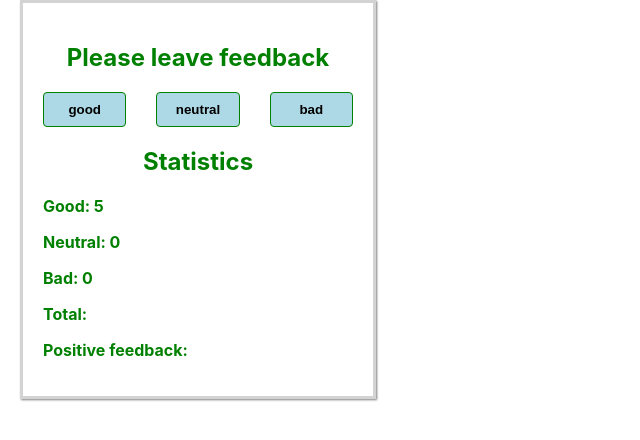
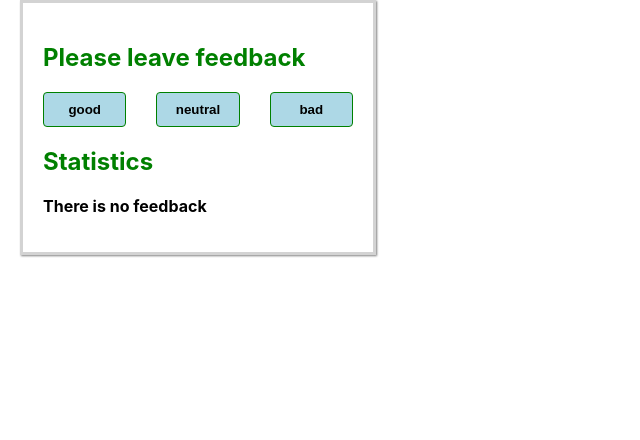
Before and after one commit to daria31v/goit-react-hw-02-feedback, a React (Create React App) app: page / in a window 1280 px wide. Shown: the top 440 px of the page, without its empty margins (0-640 px from the left). Built offline with nearby package versions, Linux system fonts and the light colour scheme.

Commit message:
commit tast 1

```diff
--- a/src/components/App.jsx
+++ b/src/components/App.jsx
@@ -1,78 +1,68 @@
-import { BoxFeedbackOptions, Title } from './App.styled';
+import { BoxFeedbackOptions } from './App.styled';
+import PropTypes from 'prop-types'
 import { FeedbackOptions } from './FeedbackOptions/FeedbackOptions';
 import { Statistics } from './Statistics/Statistics';
 import { Component } from 'react';
-// import { Section } from './Section/Section';
+import { Section } from './Section/Section';
 
 export class App extends Component {
-  static defaultProps = {};
+  static defaultProps = {
+    state: PropTypes.number.isRequired
+  };
   static propTypes = {};
 
-
   state = {
-    good: 5,
+    good: 0,
     neutral: 0,
     bad: 0,
   };
 
-
-
   leaveFeedback = name => {
-    // console.log(this.state.good, 'HELLO')
     this.setState(prevState => ({
       [name]: prevState[name] + 1,
-    //     // good: prevState.value + 1,
-    //     // neutral: prevState.value + 1,
-    //     // bad: prevState.value + 1
-
     }));
   };
 
-  // addFeedback = feedback => {
-  //   this.setState(prevState => ({ [feedback]: prevState[feedback] + 1 }));
-  // };
-// leaveFeedback = name => {
-//     this.setState(prevState => ({
-//       [name]: prevState[name] + 1,
-//     }));
-//   };
-
-  //
-  countTotalFeedback = ({ good, neutral, bad }) => {
-    return good + neutral + bad;
+  countTotalFeedback = () => {
+    return this.state.good + this.state.bad + this.state.neutral;
   };
 
-  countPositiveFeedbackPercentage = (good, total) => {
-    return (total / good) * 100;
+  countPositiveFeedbackPercentage = () => {
+    return Math.ceil(
+      (this.state.good /
+        (this.state.good + this.state.bad + this.state.neutral)) *
+        100
+    );
   };
 
   render() {
     const { good, neutral, bad } = this.state;
     const options = Object.keys(this.state);
-    // console.log(good, neutral, bad)
-    // console.log(options);
 
     return (
       <BoxFeedbackOptions>
-        {/* <Section title=> */}
-        <Title>Please leave feedback</Title>
+        <Section title="Please leave feedback" children>
           <FeedbackOptions
             options={options}
             onLeaveFeedback={this.leaveFeedback}
-        />
-        {/* </Section> */}
+          ></FeedbackOptions>
+        </Section>
 
-        {/* <Section title=> */}
-        <Title>Statistics</Title>
+        <Section title="Statistics" children>
           <Statistics
             good={good}
             neutral={neutral}
             bad={bad}
-          // total={this.countTotalFeedback}
-          // positivePercentage={this.countPositiveFeedbackPercentage}
+            total={this.countTotalFeedback()}
+            positivePercentage={this.countPositiveFeedbackPercentage()}
           />
-        {/* </Section> */}
+        </Section>
       </BoxFeedbackOptions>
     );
   }
 }
+
+// App.propTypes = {
+//   total: PropTypes.func.isRequired,
+//   positivePercentage: PropTypes.func.isRequired,
+// }
--- a/src/components/App.styled.js
+++ b/src/components/App.styled.js
@@ -4,11 +4,8 @@ export const BoxFeedbackOptions = styled.div`
 margin-left: 20px;
 padding: 20px;
 display: block;
-text-align: center;
+text-align: left;
 border: 3px solid lightgray;
 width: 310px;
 box-shadow: 1px 1px 2px gray;
 `
-export const Title = styled.h2`
-color: green;
-`
--- a/src/components/Section/Section.jsx
+++ b/src/components/Section/Section.jsx
@@ -1,4 +1,20 @@
-// import {} from './Section.styled'
+import PropTypes from 'prop-types'
 
-// import { FeedbackOptions } from "components/FeedbackOptions/FeedbackOptions";
-// import { Statistics } from "components/Statistics/Statistics";
+import {Title} from './Section.styled'
+
+export const Section = ({title, children}) => {
+    return (
+        <>
+        <Title> {title}</Title>
+        {children}
+        </>
+   )
+}
+
+Section.propTypes = {
+  children: PropTypes.oneOfType([
+    PropTypes.arrayOf(PropTypes.element),
+    PropTypes.element.isRequired
+  ]),
+  title: PropTypes.string.isRequired,
+}
--- a/src/components/Section/Section.styled.js
+++ b/src/components/Section/Section.styled.js
@@ -1 +1,5 @@
 import styled from "styled-components";
+
+export const Title = styled.h2`
+color: green;
+`
--- /dev/null
+++ b/src/components/Statistics/Notification.jsx
@@ -0,0 +1,6 @@
+
+import { NotificationText } from './Statistics.styled'
+
+export const Notification = ({message}) => (
+    <NotificationText> {message}</NotificationText>
+);
--- a/src/components/Statistics/Statistics.jsx
+++ b/src/components/Statistics/Statistics.jsx
@@ -1,18 +1,33 @@
-import {Option} from './Statistics.styled'
+import { Option } from './Statistics.styled';
+import PropTypes from 'prop-types'
+import { Notification } from 'components/Statistics/Notification';
 
-// onLeaveFeedback = () => {
-//   this.setState(prevState => ({
-//             value: prevState.value + 1,
-//         }));
-//   }
-
-
-export const Statistics = ({good, neutral, bad, total, positivePercentage}) => (
-    <div>
+export const Statistics = ({
+  good,
+  neutral,
+  bad,
+  total,
+  positivePercentage,
+}) => (
+  <div>
+    {total === 0 ? (
+      <Notification message="There is no feedback" />
+    ) : (
+      <>
         <Option>Good: {good}</Option>
         <Option>Neutral: {neutral} </Option>
         <Option>Bad: {bad} </Option>
         <Option>Total: {total} </Option>
-        <Option>Positive feedback: {positivePercentage} </Option>
-    </div>
-)
+        <Option>Positive feedback: {positivePercentage} %</Option>
+      </>
+    )}
+  </div>
+);
+
+// Statistics.propTypes = {
+//   good: PropTypes.number.isRequired,
+//   neutral: PropTypes.number.isRequired,
+//   bad: PropTypes.number.isRequired,
+//   total: PropTypes.func.isRequired,
+//   positivePercentage: PropTypes.func.isRequired,
+// }
--- a/src/components/Statistics/Statistics.styled.js
+++ b/src/components/Statistics/Statistics.styled.js
@@ -4,5 +4,10 @@ export const Option = styled.p`
 text-align: left;
 font-size: medium;
 font-weight: 700;
-color: green;
+color: black;
 `
+
+export const NotificationText = styled.p`
+font-weight: 700;
+color: black;
+`
```
Also changed, not shown: src/components/FeedbackOptions/FeedbackOptions.jsx (+7 -10 lines). Lines whose indentation alone changed are shown as unchanged.
